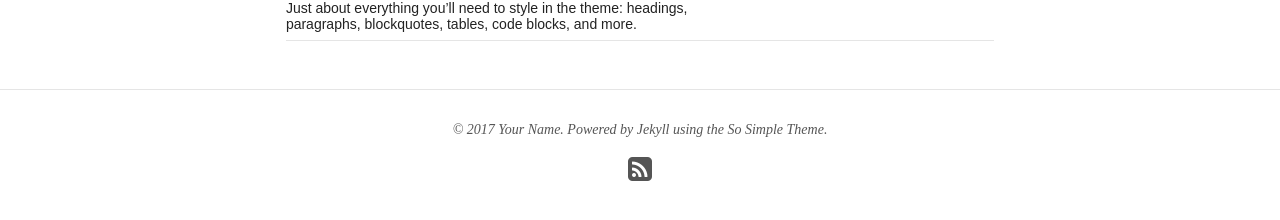
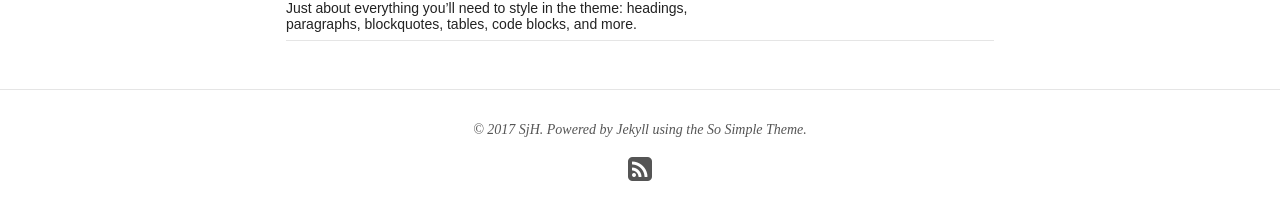
Before and after one commit to shealy2020/shealy2020.github.io, a Jekyll site: the page built from index.html, in a window 1280 px wide and 900 px high, scrolled down 674 px. Shown: the part 619-839 px from the top of the window. Built offline with Jekyll 4.4.1, drawn with Linux system fonts in a browser that asks for light colours; nearby versions of some CDN libraries.

Commit message:
Update _config.yml

```diff
--- a/_config.yml
+++ b/_config.yml
@@ -1,6 +1,6 @@
 # Site wide configuration
 
-title: Site Title
+title: SjH
 locale: en_US
 description: Describe your website here.
 logo: site-logo.png
@@ -36,7 +36,7 @@
 
 # Site owner
 owner:
-  name: Your Name
+  name: SjH
   avatar: bio-photo.jpg
   email: you@email.com
   disqus-shortname:
```
